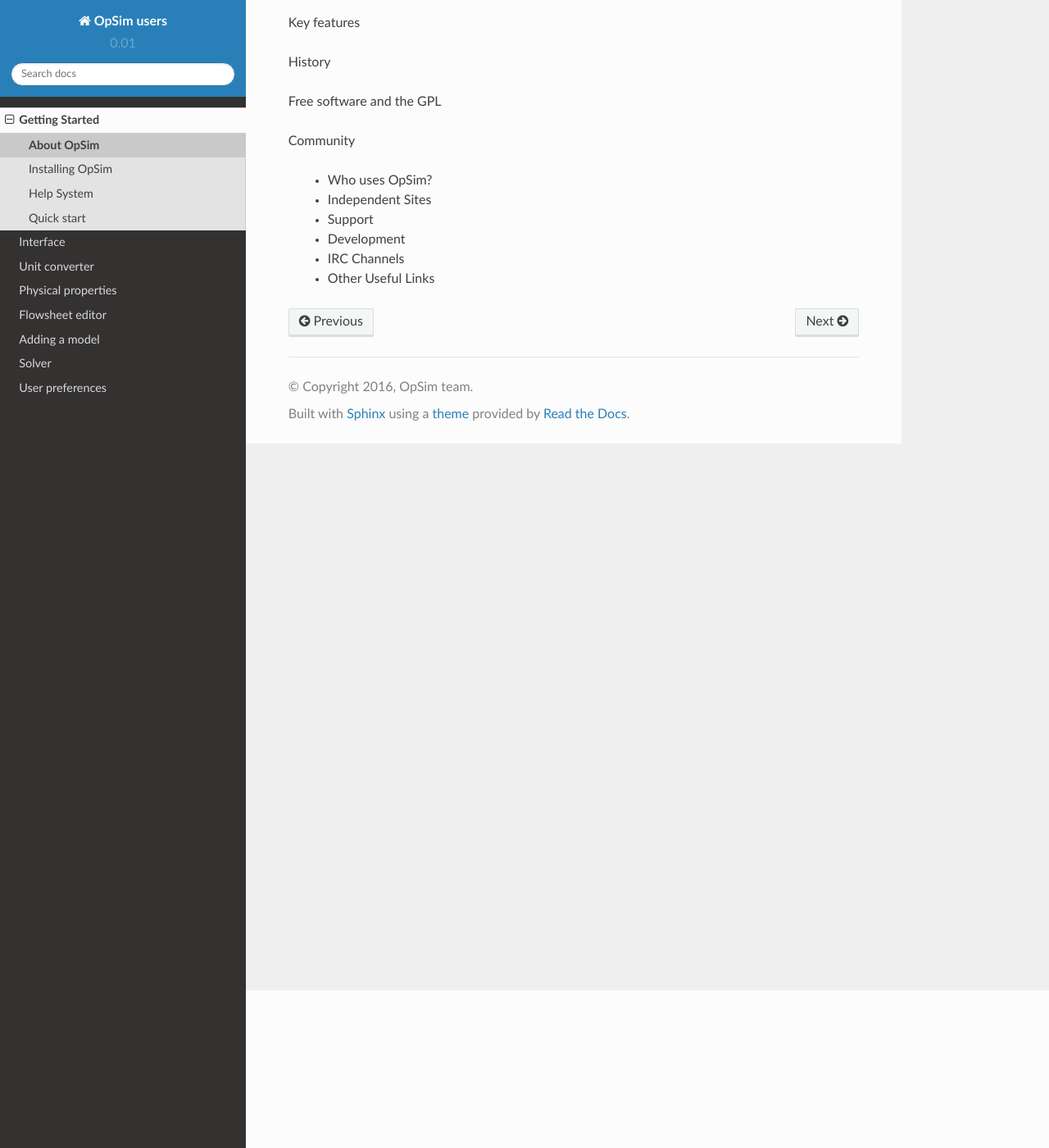
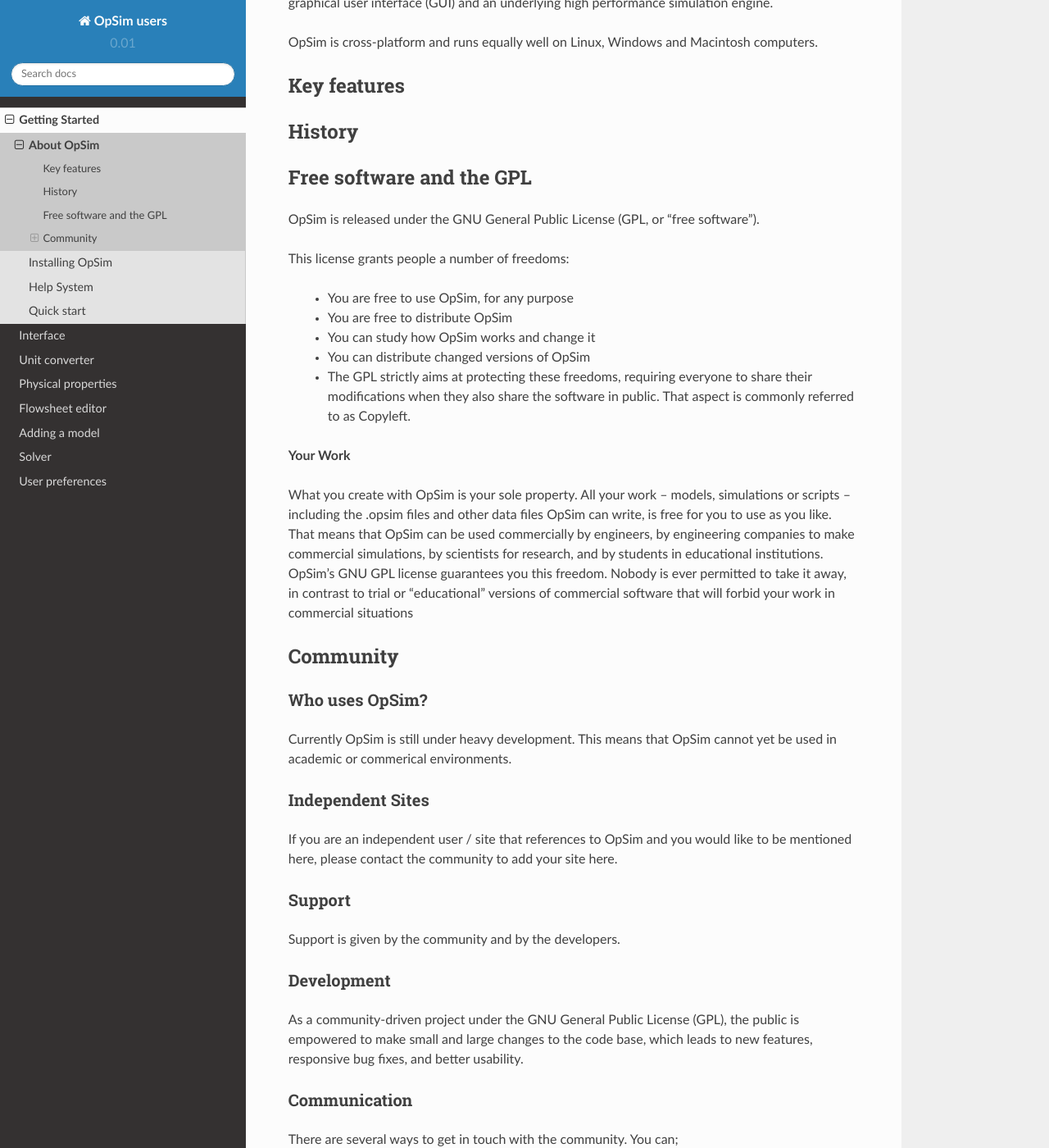
Before and after one commit to opsim/opsim, a Sphinx documentation site: the page built from docs/users/source/getting_started/about_opsim.rst, in a window 1280 px wide and 1400 px high, scrolled down 192 px. Shown: the whole window at 82% size. Built offline with Sphinx 7.4.7 and the Read the Docs theme 2.0.0, drawn with Linux system fonts in a browser that asks for light colours; some of the changed text lies outside the part shown.

Commit message:
work on the about page

```diff
--- a/docs/users/source/getting_started/about_opsim.rst
+++ b/docs/users/source/getting_started/about_opsim.rst
@@ -1,18 +1,76 @@
 About OpSim
 ===========
-Introduction
+
+OpSim is an open source chemical engineering process simulator with a user friendly drag-and-drop graphical user interface (GUI) and an underlying high performance simulation engine.
+
+OpSim is cross-platform and runs equally well on Linux, Windows and Macintosh computers.
 
 Key features
+------------
+
 
 History
+-------
 
 Free software and the GPL
+-------------------------
+OpSim is released under the GNU General Public License (GPL, or “free software”).
+
+This license grants people a number of freedoms:
+
+  - You are free to use OpSim, for any purpose
+  - You are free to distribute OpSim
+  - You can study how OpSim works and change it
+  - You can distribute changed versions of OpSim
+  - The GPL strictly aims at protecting these freedoms, requiring everyone to share their modifications when they also share the software in public. That aspect is commonly referred to as Copyleft.
+
+**Your Work**
+
+What you create with OpSim is your sole property. All your work – models, simulations  or scripts – including the .opsim files and other data files OpSim can write, is free for you to use as you like.
+That means that OpSim can be used commercially by engineers, by engineering companies to make commercial simulations, by scientists for research, and by students in educational institutions.
+OpSim’s GNU GPL license guarantees you this freedom. Nobody is ever permitted to take it away, in contrast to trial or “educational” versions of commercial software that will forbid your work in commercial situations
 
 Community
+---------
 
-  - Who uses OpSim?
-  - Independent Sites
-  - Support
-  - Development
-  - IRC Channels
-  - Other Useful Links
+Who uses OpSim?
+^^^^^^^^^^^^^^^
+Currently OpSim is still under heavy development. This means that OpSim cannot yet be used in academic or commerical environments.
+
+Independent Sites
+^^^^^^^^^^^^^^^^^
+If you are an independent user / site that references to OpSim and you would like to be mentioned here, please contact the community to add your site here.
+
+Support
+^^^^^^^
+Support is given by the community and by the developers.
+
+Development
+^^^^^^^^^^^
+As a community-driven project under the GNU General Public License (GPL), the public is empowered to make small and large changes to the code base, which leads to new features, responsive bug fixes, and better usability.
+
+Communication
+^^^^^^^^^^^^^
+There are several ways to get in touch with the community. You can;
+
+   - place comments on posts on the OpSim website
+   - post on the OpSim google group forum
+   - post on the OpSim users mailinglist
+
+Other Useful Links
+^^^^^^^^^^^^^^^^^^
+There is a lot of usefull information to be found on the internet, that OpSim benefits from.
+
+**Chemistry databases**
+
+  - `NIST Chemistry WebBook`_ provides thermochemical, thermophysical, and ion energetics data compiled by NIST under the Standard Reference Data Program.
+
+.. _`NIST Chemistry WebBook`: http://webbook.nist.gov/chemistry/
+
+**Other simulators**
+
+  - OllinTS_ is a thermodinamical server (also the Sim42 sources can be found here)
+  - DWSIM_ ìs An Open Source Process Simulator written in VB.NET and C#
+
+.. _OllinTS: https://sourceforge.net/projects/ollints/
+.. _DWSIM: http://dwsim.inforside.com.br/wiki/index.php?title=Main_Page
```
